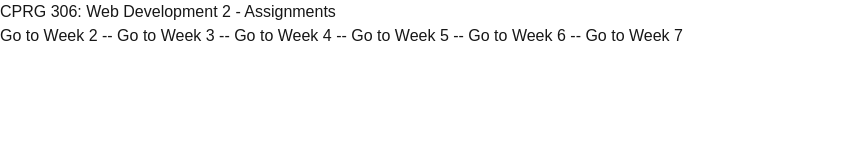
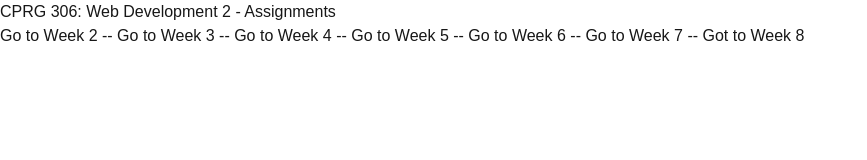
Before and after one commit to Ashawstrand/cprg306-assignments, a Next.js app: page / in a window 1280 px wide. Shown: the top 160 px of the page, without its empty margins (0-867 px from the left). Built offline with nearby package versions, Linux system fonts and the light colour scheme.

Commit message:
added a link to week 8 from home page

```diff
--- a/app/page.js
+++ b/app/page.js
@@ -13,6 +13,7 @@ export default function Home() {
         <Link href="/week-5"> -- Go to Week 5</Link>
         <Link href="/week-6"> -- Go to Week 6</Link>
         <Link href="/week-7"> -- Go to Week 7</Link>
+        <Link href="/week-8"> -- Got to Week 8</Link>
       </p>
     </main>
   );
```
